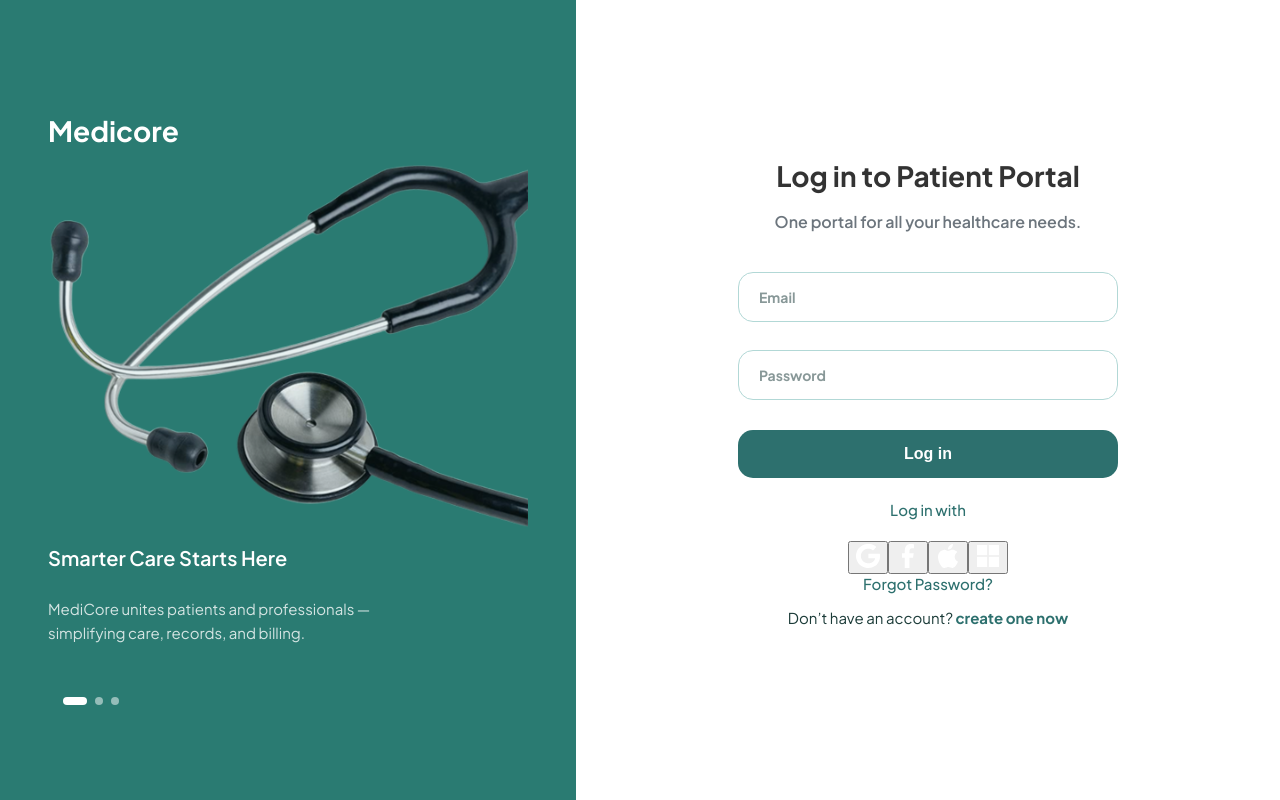
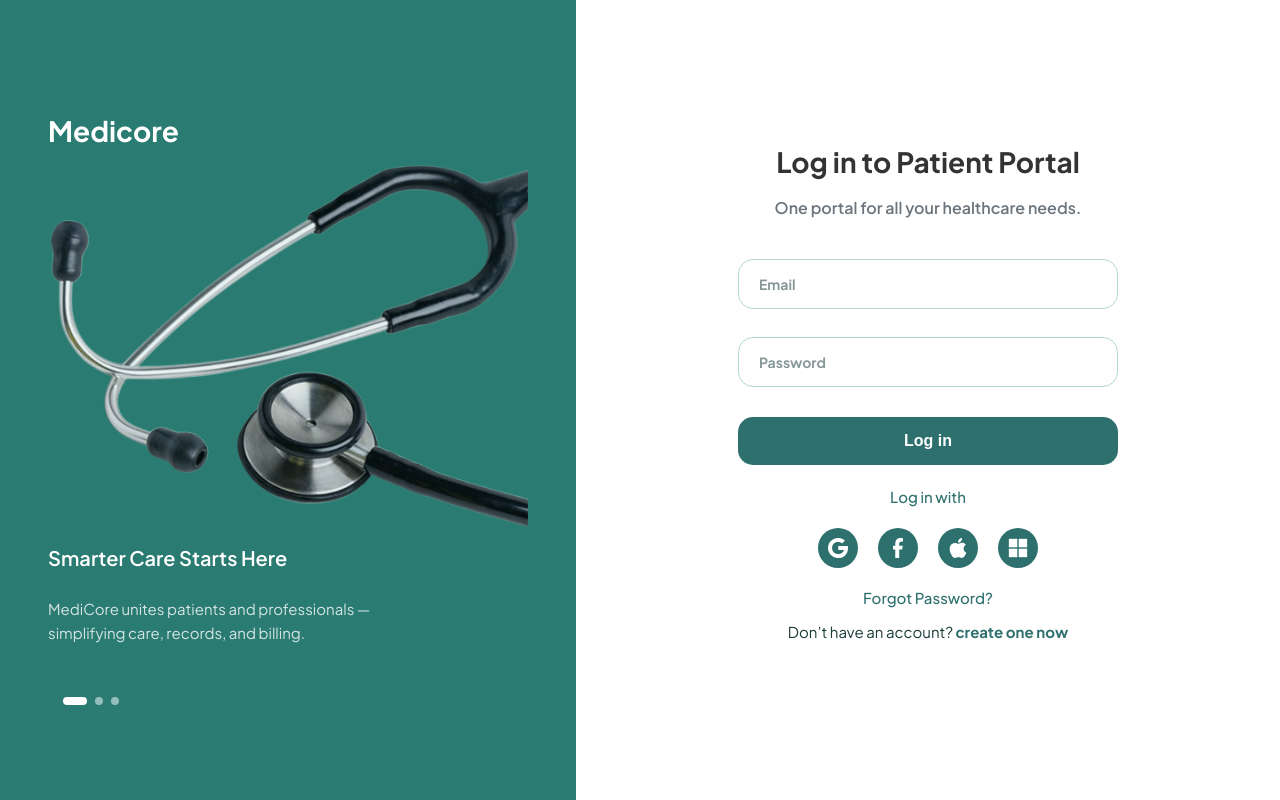
Before and after one commit to suhanipandita/MediCore_, a React (Vite) app in the folder app/: page /login-patient in a window 1280 px wide. Built offline with nearby package versions, Linux system fonts and the light colour scheme; no server answers.

Commit message:
reset page updated

```diff
--- a/app/src/pages/PatientLogin.module.css
+++ b/app/src/pages/PatientLogin.module.css
@@ -228,6 +228,54 @@
     background-color: #f0f8f7;
 }
 
+/* --- Social Logins styling --- */
+.socialLoginContainer {
+    display: flex;
+    justify-content: center;
+    gap: 20px;
+    /* From reference */
+    width: 100%;
+    margin-bottom: 20px;
+    /* From reference */
+}
+
+/* UPDATED Social button style */
+.socialButton {
+    background-color: #2D706E;
+    /* Light teal background from reference */
+    border: none;
+    border-radius: 50%;
+    /* Circle shape from reference */
+    width: 40px;
+    /* From reference */
+    height: 40px;
+    /* From reference */
+    display: flex;
+    justify-content: center;
+    align-items: center;
+    cursor: pointer;
+    transition: background-color 0.2s, box-shadow 0.2s;
+}
+
+.socialButton:hover:not(:disabled) {
+    background-color: #d0e0df;
+    /* Slightly darker */
+    box-shadow: 0 2px 4px rgba(0, 0, 0, 0.05);
+}
+
+.socialButton:disabled {
+    opacity: 0.6;
+    cursor: not-allowed;
+}
+
+.socialButton img {
+    width: 20px;
+    /* From reference */
+    height: 20px;
+    /* Adjust if needed */
+    object-fit: contain;
+}
+
 /* --- Responsive Adjustments --- */
 @media (max-width: 900px) {
     .container {
```
